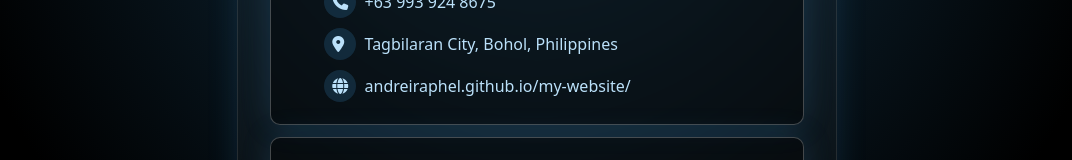
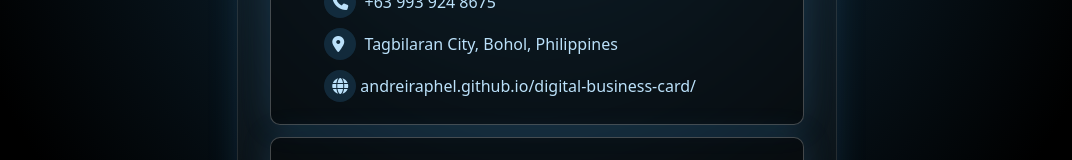
Before and after one commit to andreiraphel/digital-business-card, a React (Vite) app: page / in a window 1280 px wide. Shown: the part 581-741 px from the top of the page, without its empty margins (103-1175 px from the left). Built offline with nearby package versions, Linux system fonts and the light colour scheme.

Commit message:
fixed link to digital business card

```diff
--- a/src/components/Body.jsx
+++ b/src/components/Body.jsx
@@ -15,7 +15,7 @@ export default function Body() {
                 <p><i class="fas fa-envelope"></i> andreiraphel@gmail.com</p>
                 <p><i class="fas fa-phone"></i> +63 993 924 8675</p>
                 <p><i class="fas fa-map-marker-alt"></i> Tagbilaran City, Bohol, Philippines</p>
-                <p><i class="fas fa-globe"></i> andreiraphel.github.io/my-website/</p>
+                <p><i class="fas fa-globe"></i>andreiraphel.github.io/digital-business-card/</p>
             </div>
             <div className="core-tech">
                 <div className="header core-tech-header">Core Technologies</div>
```
